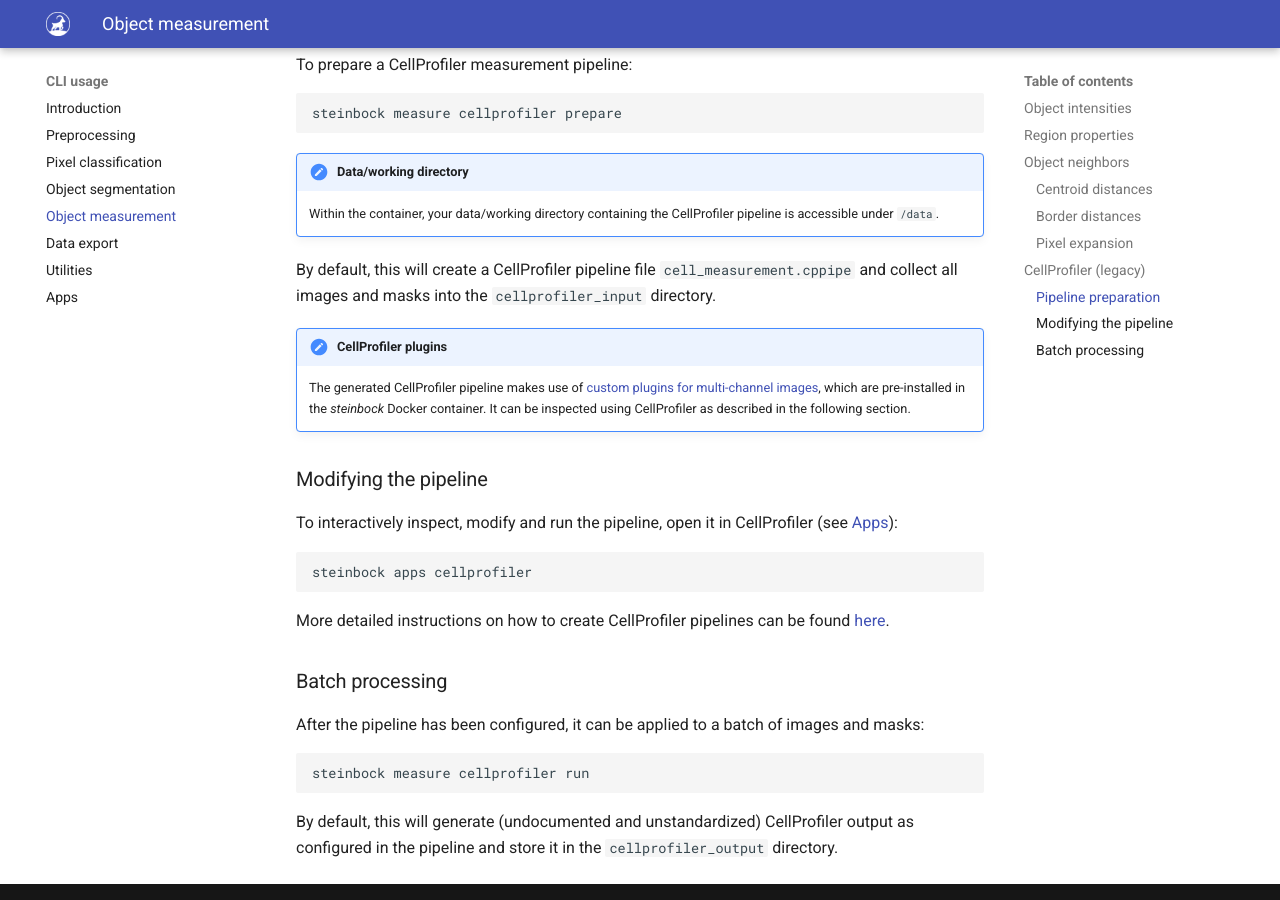
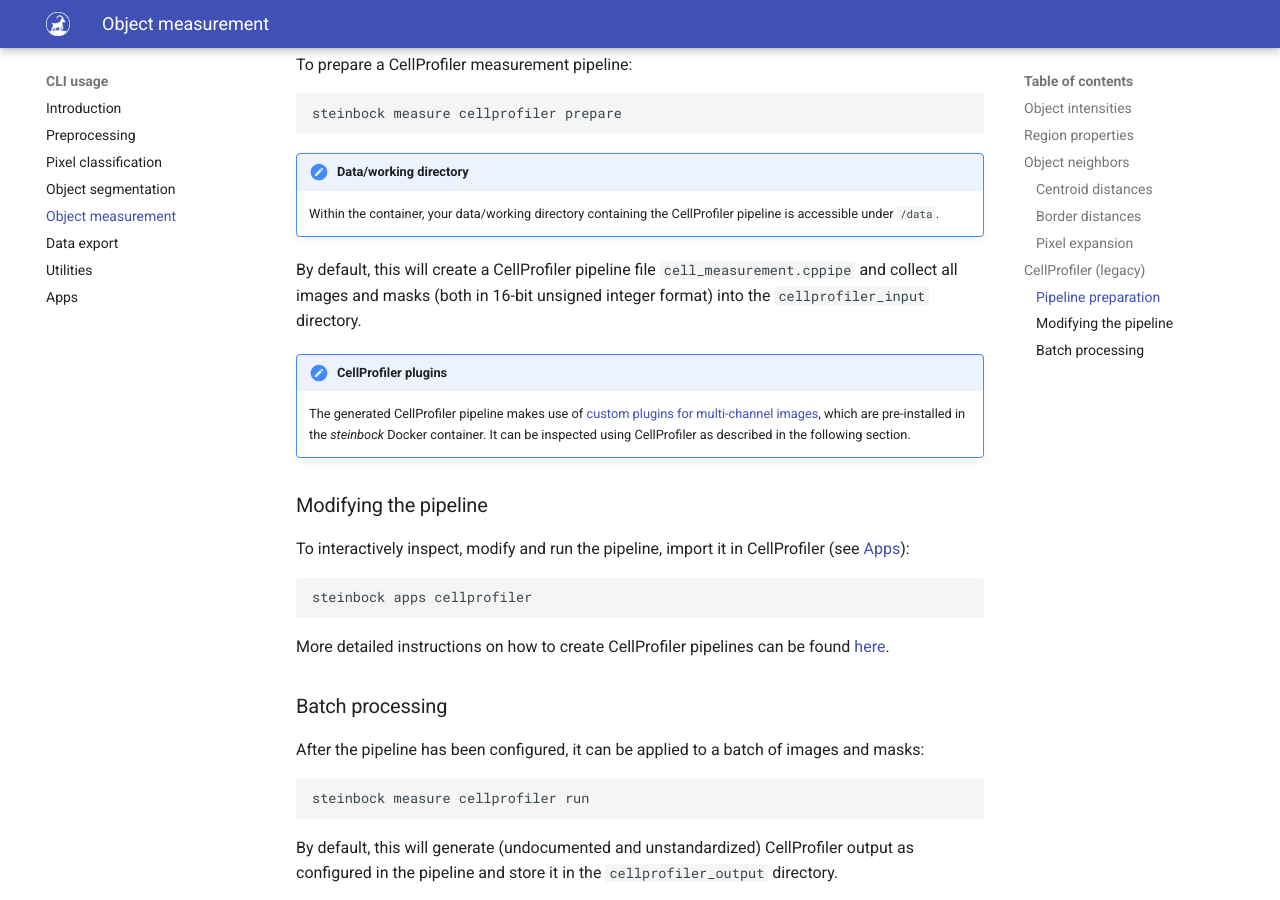
Before and after one commit to BodenmillerGroup/steinbock, an MkDocs documentation site: the page built from docs/cli/measurement.md, in a window 1280 px wide and 900 px high, scrolled down 3192 px. Built offline with MkDocs 1.6.1 and Material for MkDocs 9.7.7, drawn with Linux system fonts in a browser that asks for light colours; the version menu is left out.

Commit message:
uint16 for cellprofiler measurement #75

```diff
--- a/docs/cli/measurement.md
+++ b/docs/cli/measurement.md
@@ -106,14 +106,14 @@
 !!! note "Data/working directory"
     Within the container, your data/working directory containing the CellProfiler pipeline is accessible under `/data`.
 
-By default, this will create a CellProfiler pipeline file `cell_measurement.cppipe` and collect all images and masks into the `cellprofiler_input` directory.
+By default, this will create a CellProfiler pipeline file `cell_measurement.cppipe` and collect all images and masks (both in 16-bit unsigned integer format) into the `cellprofiler_input` directory.
 
 !!! note "CellProfiler plugins"
     The generated CellProfiler pipeline makes use of [custom plugins for multi-channel images](https://github.com/BodenmillerGroup/ImcPluginsCP), which are pre-installed in the *steinbock* Docker container. It can be inspected using CellProfiler as described in the following section.
 
 ### Modifying the pipeline
 
-To interactively inspect, modify and run the pipeline, open it in CellProfiler (see [Apps](apps.md#cellprofiler)):
+To interactively inspect, modify and run the pipeline, import it in CellProfiler (see [Apps](apps.md#cellprofiler)):
 
     steinbock apps cellprofiler
 
```
Also changed, not shown: docs/cli/segmentation.md (+1 -1 lines), 2 other files.
